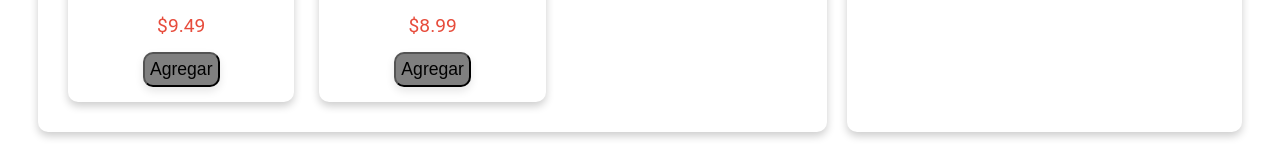
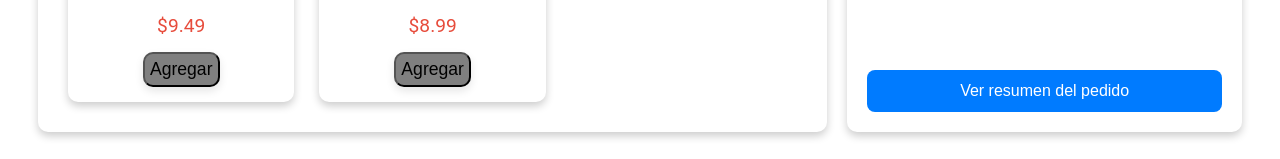
Before and after one commit to detossj/BurgerApp, a React (Vite) app: page / in a window 1280 px wide. Shown: the part 1199-1358 px from the top of the page. Built offline with nearby package versions, Linux system fonts and the light colour scheme.

Commit message:
agregue botones para borrar del carrito

```diff
--- a/src/componentes/App.jsx
+++ b/src/componentes/App.jsx
@@ -21,13 +21,32 @@ export const App = () => {
       setCarrito([...carrito, { ...producto, cantidad: 1 }]);
     }
   };
+  const EliminarDelCarro = (producto) => {
+    const existeEnCarrito = carrito.find(item => item.id === producto.id);
+
+    if (existeEnCarrito) {
+      if (existeEnCarrito.cantidad > 1) {
+        // Si la cantidad es mayor a 1, restar 1
+        const nuevoCarrito = carrito.map(item =>
+          item.id === producto.id ? { ...item, cantidad: item.cantidad - 1 } : item
+        );
+        setCarrito(nuevoCarrito);
+      } else {
+        // Si la cantidad es 1, eliminar el producto del carrito
+        const nuevoCarrito = carrito.filter(item => item.id !== producto.id);
+        setCarrito(nuevoCarrito);
+      }
+    }
+  };
+
+
 
   return (
     <>
       <Header />
       <div className="container">
         <Menu AgregarAlCarro={AgregarAlCarro} className="menu" />
-        <Carrito contenido={carrito} className="carrito" />
+        <Carrito contenido={carrito} EliminarDelCarro={EliminarDelCarro} className="carrito" />
       </div>
     </>
   );
--- a/src/componentes/Carrito.jsx
+++ b/src/componentes/Carrito.jsx
@@ -1,26 +1,16 @@
-export const Carrito = ({ contenido, className }) => {
+import { ItemCarrito } from "./itemCarrito";
+export const Carrito = ({ EliminarDelCarro,contenido, className }) => {
   return (
     <>
+        <div className={className}>
+          <h2>Tu pedido</h2>
+            {contenido.map((producto) => (
+            <ItemCarrito EliminarDelCarro={EliminarDelCarro}  key={producto.id} producto={producto}></ItemCarrito>
+            ))}
+            <button>Ver resumen del pedido</button>
+      </div>
 
-      <div className={className}>
-        <h2>Tu pedido</h2>
-        {contenido.map((producto, index) => (
-          <div className="order-item" key={index}>
-            <img
-              src={producto.url || 'https://via.placeholder.com/60'}
-              alt={producto.nombre}
-              className="order-item-image"
-            />
-            <div className="order-item-content">
-              <h4 className="order-item-name">{producto.nombre}</h4>
-              <p className="order-item-quantity">Cantidad: {producto.cantidad}</p>
-              <p className="order-item-price">${producto.precio.toFixed(2)}</p>
 
-            </div>
-
-          </div>
-        ))}
-      </div>
     </>
   );
 };
--- a/src/estilos/index.css
+++ b/src/estilos/index.css
@@ -74,3 +74,19 @@
     font-weight: bold;
     color: #000;
   }
+  .carrito button {
+    margin-top: auto; /* Empuja el botón hacia la parte inferior del contenedor */
+    width: 100%; /* Botón ancho */
+    padding: 12px 20px;
+    font-size: 16px;
+    color: white;
+    background-color: #007bff;
+    border: none;
+    border-radius: 8px;
+    cursor: pointer;
+    transition: background-color 0.3s ease;
+  }
+
+  .carrito button:hover {
+    background-color: #0056b3;
+  }
```
